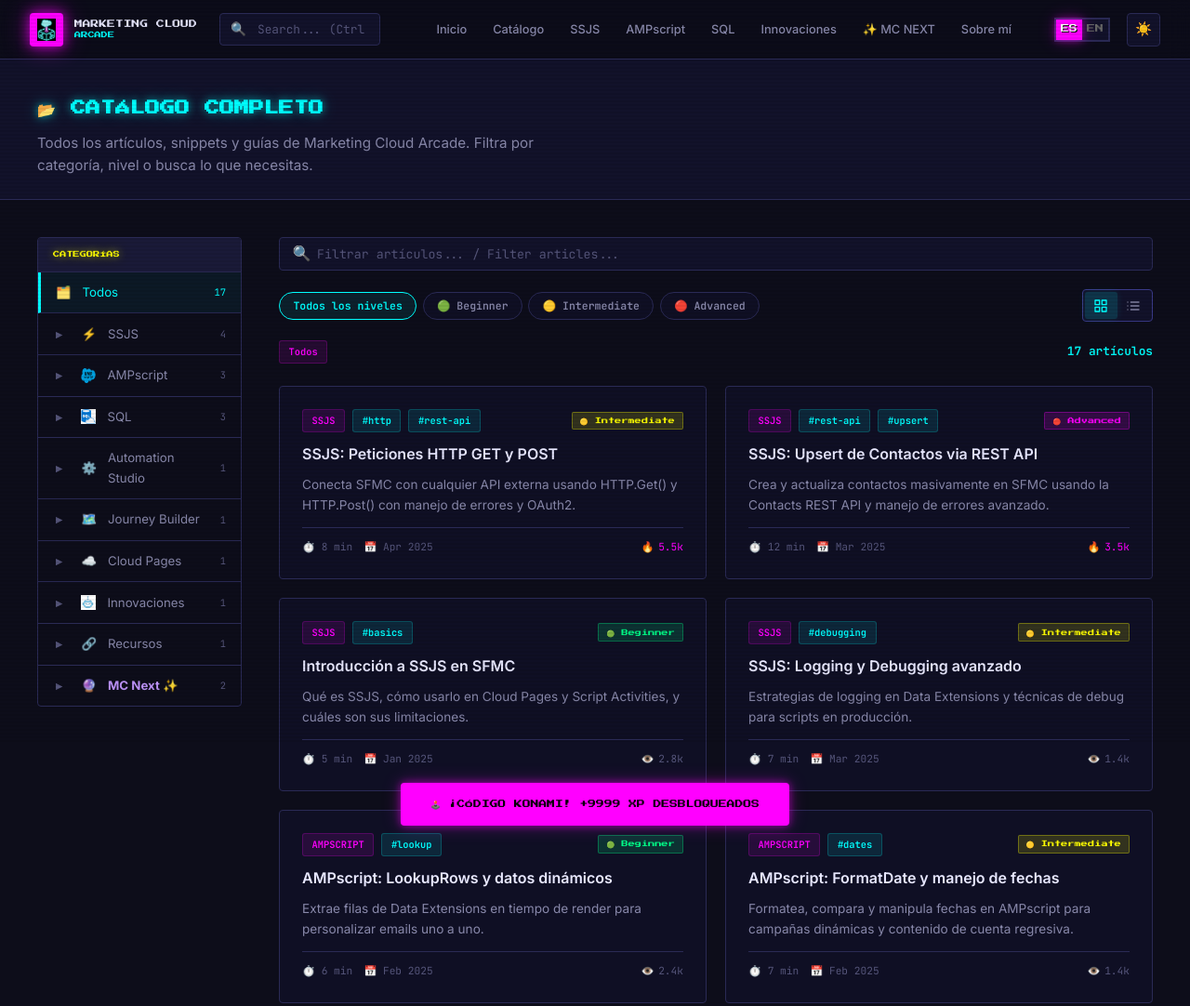
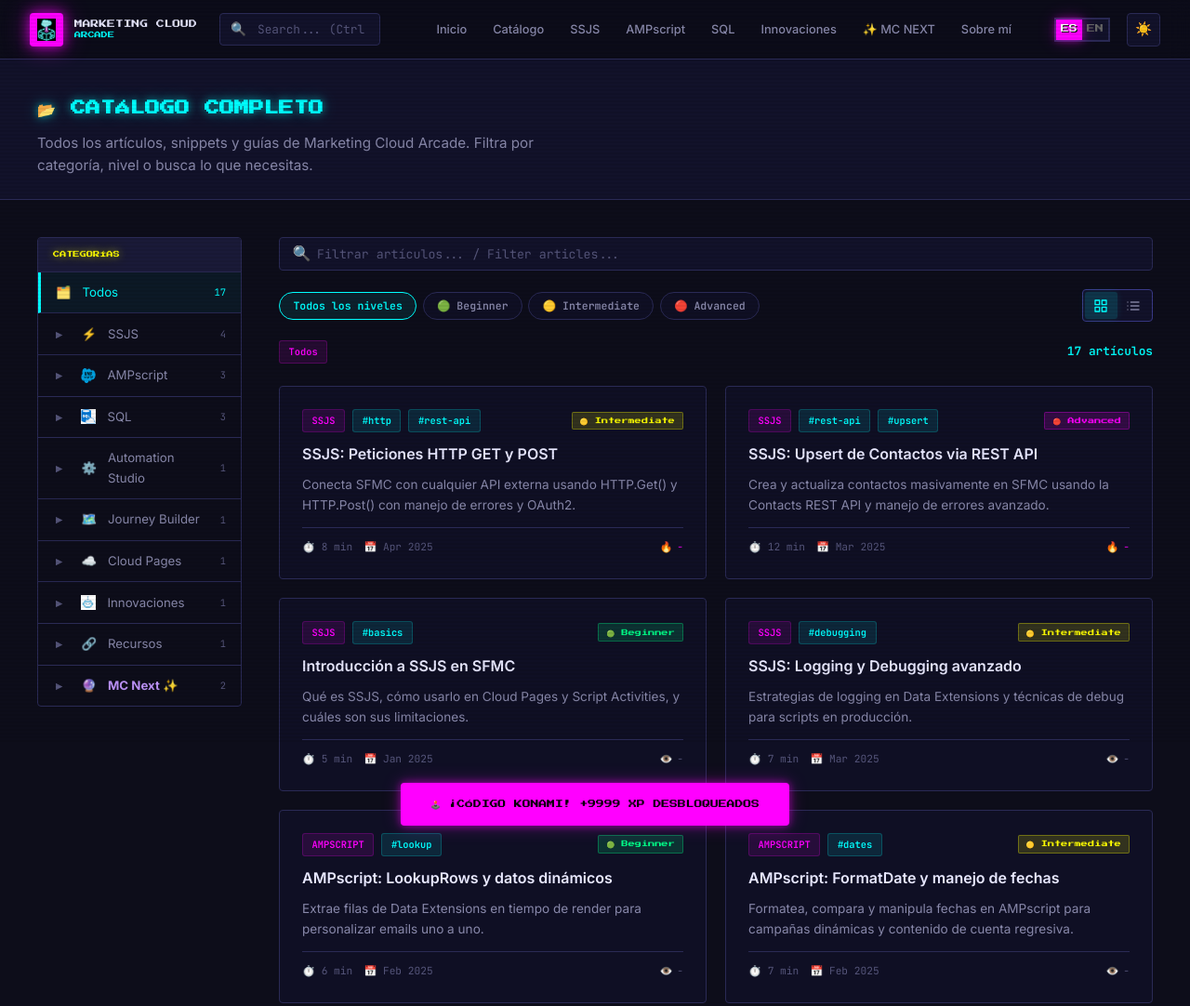
Before and after one commit to HOLWAN-MONTES/marketingcloudarcade, an Astro site: page /catalog in a window 1280 px wide. Shown: the top 1082 px of the page at 93% size. Built offline with nearby package versions, Linux system fonts and the light colour scheme; Astro itself is replaced by a stand-in of ours; a script that the page names is missing.

Commit message:
arreglo de bug de vistas en los articulos

```diff
--- a/src/pages/catalog.astro
+++ b/src/pages/catalog.astro
@@ -710,13 +710,7 @@
                 <span>📅 {card.date}</span>
                 <span class={`views ${card.hot ? "hot" : ""}`}>
                   {card.hot ? "🔥" : "👁️"}{" "}
-                  <span
-                    data-random-views
-                    data-min={card.viewsMin}
-                    data-max={card.viewsMax}
-                  >
-                    {Math.round((card.viewsMin + card.viewsMax) / 200) / 10}k
-                  </span>
+                  <span data-random-views>-</span>
                 </span>
               </div>
             </a>
```
